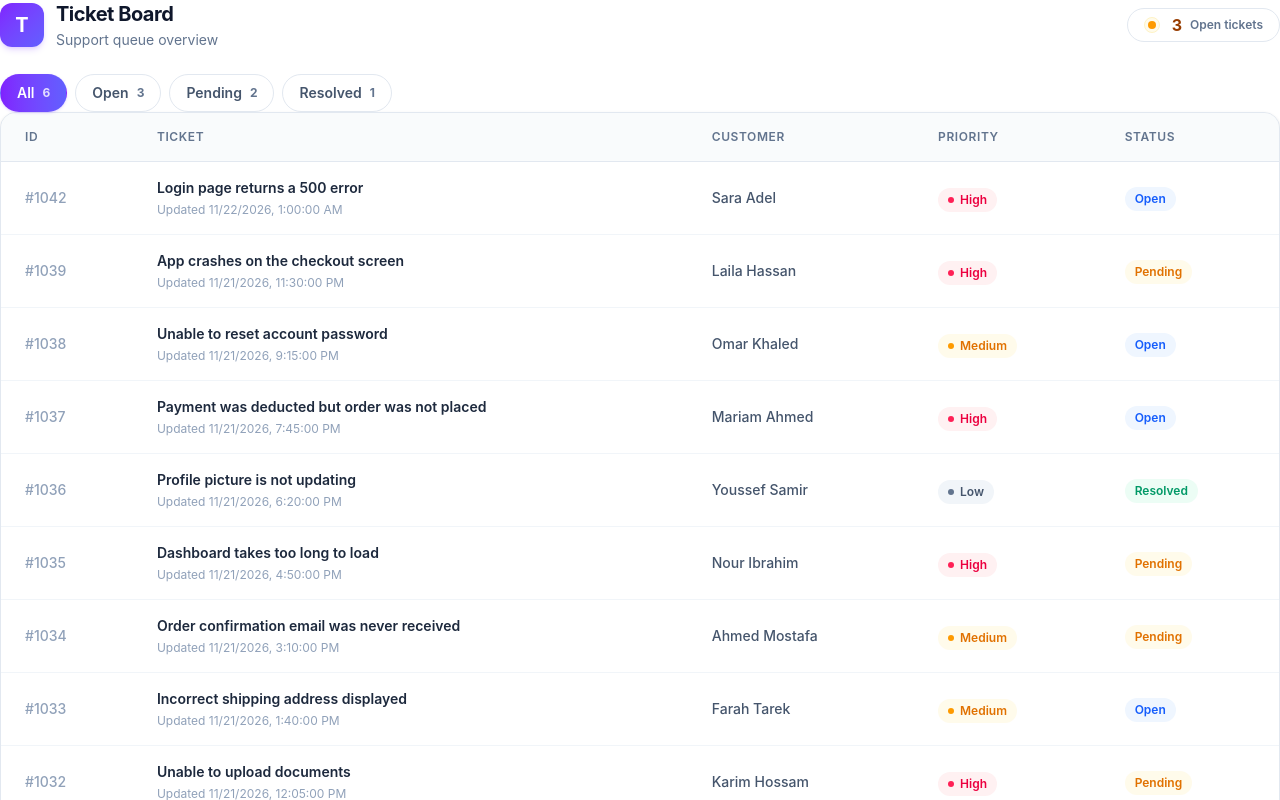
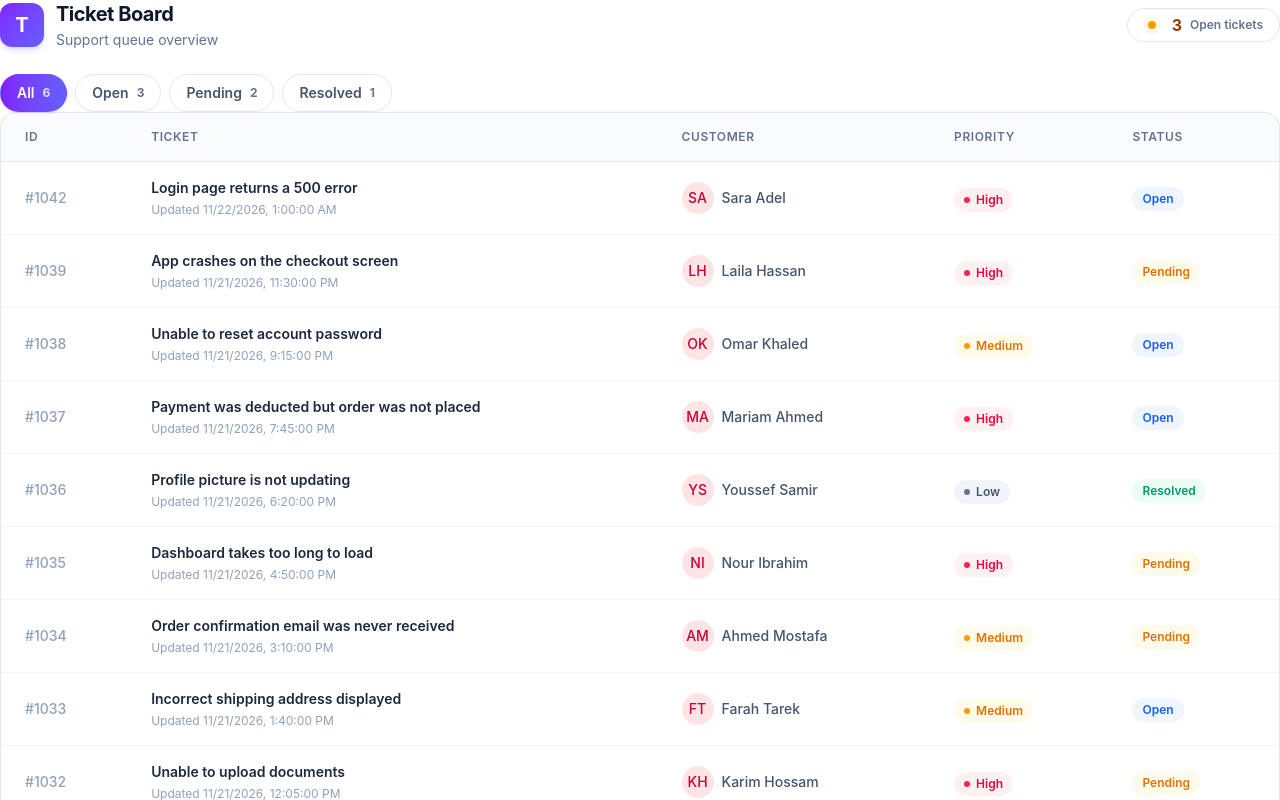
Before and after one commit to Gexof/ticket-board, a React (Vite) app: page / in a window 1280 px wide. Shown: the top 800 px of the page. Built offline with nearby package versions, Linux system fonts and the light colour scheme.

Commit message:
add inital badge for cutsomer name

```diff
--- /dev/null
+++ b/src/components/InitialsBadge.tsx
@@ -0,0 +1,15 @@
+import getInitials from "../utils/getInitials";
+
+interface IProps {
+  name: string;
+}
+
+const InitialsBadge = ({ name }: IProps) => {
+  return (
+    <div className="w-8 h-8 rounded-full bg-rose-100 text-rose-700 p-2 flex items-center justify-center">
+      {getInitials(name)}
+    </div>
+  );
+};
+
+export default InitialsBadge;
--- a/src/components/TicketRow.tsx
+++ b/src/components/TicketRow.tsx
@@ -1,4 +1,5 @@
 import type { Ticket } from "../interfaces";
+import InitialsBadge from "./InitialsBadge";
 import PriorityBadge from "./PriorityBadge";
 import StatusBadge from "./StatusBadge";
 
@@ -21,7 +22,10 @@ const TicketRow = ({ ticket }: IProps) => {
       </td>
 
       <td className="whitespace-nowrap px-6 py-4 text-sm font-medium text-slate-600">
-        {ticket.customer}
+        <span className="flex justify-start items-center gap-2">
+          <InitialsBadge name={ticket.customer} />
+          {ticket.customer}
+        </span>
       </td>
 
       <td className="px-6 py-4">
--- /dev/null
+++ b/src/utils/getInitials.ts
@@ -0,0 +1,10 @@
+function getInitials(fullName: string) {
+  const names = fullName.trim().split(/\s+/);
+
+  const firstInitial = names[0][0];
+  const lastInitial = names[names.length - 1][0];
+
+  return (firstInitial + lastInitial).toUpperCase();
+}
+
+export default getInitials;
```
